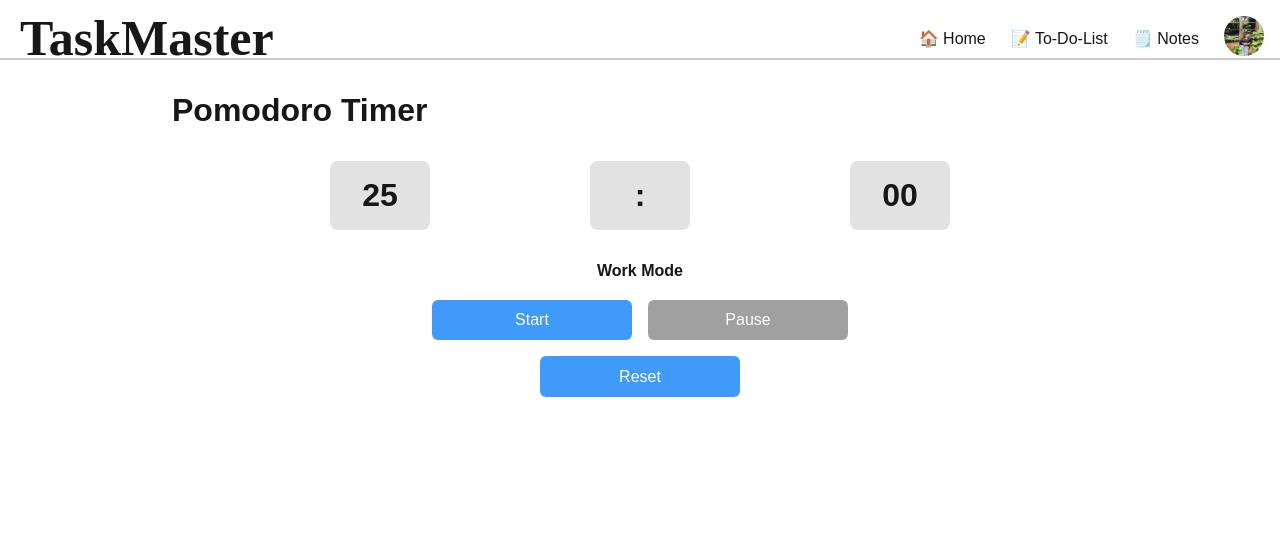
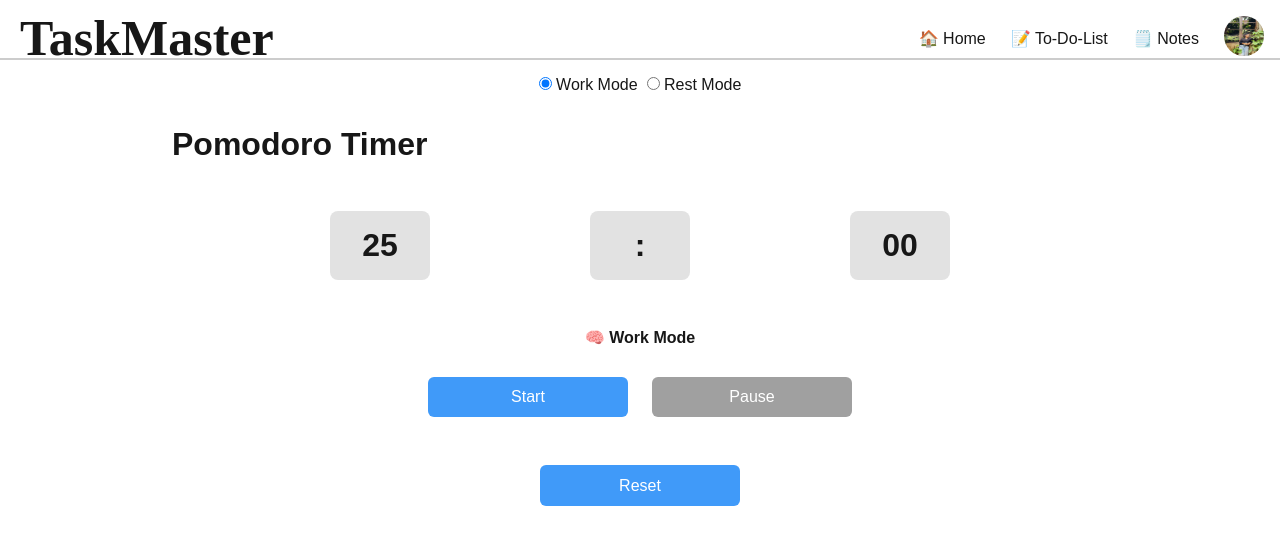
Before and after one commit to gpreeths/mini-productivity-hub, a Next.js app: page /pomodoro in a window 1280 px wide. Shown: the top 544 px of the page. Built offline with nearby package versions, Linux system fonts and the light colour scheme.

Commit message:
added rest timer,animation on homepage

```diff
--- a/src/pages/notes.tsx
+++ b/src/pages/notes.tsx
@@ -11,7 +11,7 @@ interface Note {
 
 function Notes() {
   const [notes, setNotes] = useState<Note[]>([]);
-  const notesRef = useRef<HTMLDivElement>(null); // 👈 ref to capture notes
+  const notesRef = useRef<HTMLDivElement>(null); //
 
   useEffect(() => {
     const saved = localStorage.getItem('note');
--- a/src/pages/pomodoro.tsx
+++ b/src/pages/pomodoro.tsx
@@ -2,13 +2,12 @@ import React, { useState, useEffect, useRef } from 'react';
 import { PomodoroNavbar } from '../../components/Navbar';
 
 export default function Pomodoro() {
-  const [minutes, setMinutes] = useState(25);
-  const [seconds, setSeconds] = useState(0);
+  const [timeLeft, setTimeLeft] = useState(25 * 60); // total seconds
   const [isRunning, setIsRunning] = useState(false);
+  const [workMode, setWorkMode] = useState(true);
 
   const timerRef = useRef<NodeJS.Timeout | null>(null);
   const alarmRef = useRef<HTMLAudioElement | null>(null);
-
 
   const playAlarm = () => {
     if (alarmRef.current) {
@@ -16,21 +15,15 @@ export default function Pomodoro() {
     }
   };
 
-
   useEffect(() => {
     if (isRunning) {
       timerRef.current = setInterval(() => {
-        setSeconds(prev => {
-          if (prev === 0) {
-            if (minutes === 0) {
-              clearInterval(timerRef.current!);
-              setIsRunning(false);
-              playAlarm();
-              return 0;
-            } else {
-              setMinutes(min => min - 1);
-              return 59;
-            }
+        setTimeLeft(prev => {
+          if (prev <= 1) {
+            clearInterval(timerRef.current!);
+            setIsRunning(false);
+            playAlarm();
+            return 0;
           }
           return prev - 1;
         });
@@ -40,19 +33,48 @@ export default function Pomodoro() {
     return () => {
       if (timerRef.current) clearInterval(timerRef.current);
     };
-  }, [isRunning, minutes]);
+  }, [isRunning]);
+
+  const resetTimer = (mode: "work" | "rest") => {
+    setIsRunning(false);
+    setWorkMode(mode === "work");
+    setTimeLeft(mode === "work" ? 25 * 60 : 5 * 60);
+  };
 
   const handleStart = () => setIsRunning(true);
   const handlePause = () => setIsRunning(false);
   const handleReset = () => {
-    setIsRunning(false);
-    setMinutes(25);
-    setSeconds(0);
+    resetTimer(workMode ? "work" : "rest");
   };
+
+  const minutes = Math.floor(timeLeft / 60);
+  const seconds = timeLeft % 60;
 
   return (
     <>
       <PomodoroNavbar />
+
+      <div className='radio' style={{ textAlign: 'center', marginTop: '1rem' }}>
+        <label>
+          <input
+            type="radio"
+            name="mode"
+            checked={workMode}
+            onChange={() => resetTimer("work")}
+            disabled={isRunning}
+          /> Work Mode
+        </label>
+        &nbsp;&nbsp;
+        <label>
+          <input
+            type="radio"
+            name="mode"
+            checked={!workMode}
+            onChange={() => resetTimer("rest")}
+            disabled={isRunning}
+          /> Rest Mode
+        </label>
+      </div>
 
       <div className='pomodorocontainer'>
         <h1>Pomodoro Timer</h1>
@@ -63,15 +85,15 @@ export default function Pomodoro() {
           <div>{seconds.toString().padStart(2, '0')}</div>
         </div>
 
-
-        <h4 style={{ textAlign: 'center' }}>Work Mode</h4>
+        <h4 style={{ textAlign: 'center' }}>
+          {workMode ? "🧠 Work Mode" : "☕ Rest Mode"}
+        </h4>
 
         <div className="button-group-wrapper">
           <div className="button-group">
             <button onClick={handleStart} disabled={isRunning}>Start</button>
             <button onClick={handlePause} disabled={!isRunning}>Pause</button>
           </div>
-
           <button className="reset-button" onClick={handleReset}>Reset</button>
         </div>
 
--- a/src/styles/globals.css
+++ b/src/styles/globals.css
@@ -94,7 +94,16 @@ a {
   background-color: #f9f9f9;
   box-shadow: 0 2px 6px rgba(0, 0, 0, 0.05);
   flex-wrap: wrap;
+   transition: transform 0.3s ease;
+
 }
+
+.itemBlock:hover{
+  transform: scale(1.1);
+  background-color: #eae8e8;
+
+}
+
 
 .textContent {
   display: flex;
@@ -129,6 +138,7 @@ a {
   margin: 0 auto;
   padding: 2rem;
   max-width: 1000px;
+
 }
 
 .clock {
@@ -138,7 +148,7 @@ a {
   gap: 10rem;
   font-size: 2rem;
   font-weight: bold;
-  margin: 2rem 0;
+  margin: 3rem 0;
   flex-wrap: wrap;
 
 }
@@ -157,18 +167,18 @@ a {
   display: flex;
   flex-direction: column;
   align-items: center;
-  margin-top: 20px;
+  margin-top: 30px;
 }
 
 .button-group {
   display: flex;
-  gap: 1rem;
+  gap: 1.5rem;
   justify-content: center;
   flex-wrap: wrap;
 }
 
 .reset-button {
-  margin-top: 1rem;
+  margin-top: 3rem;
 }
 
 button {
```
